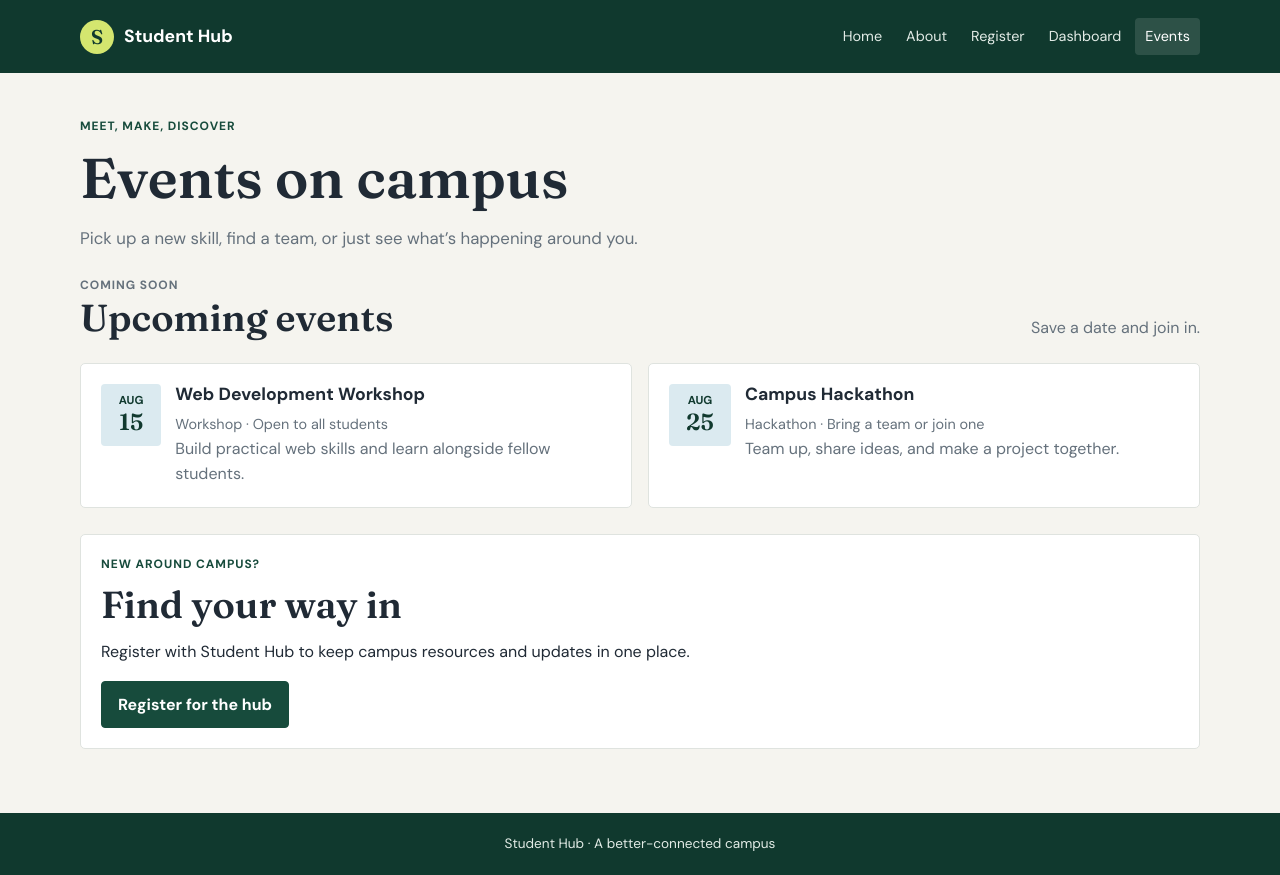
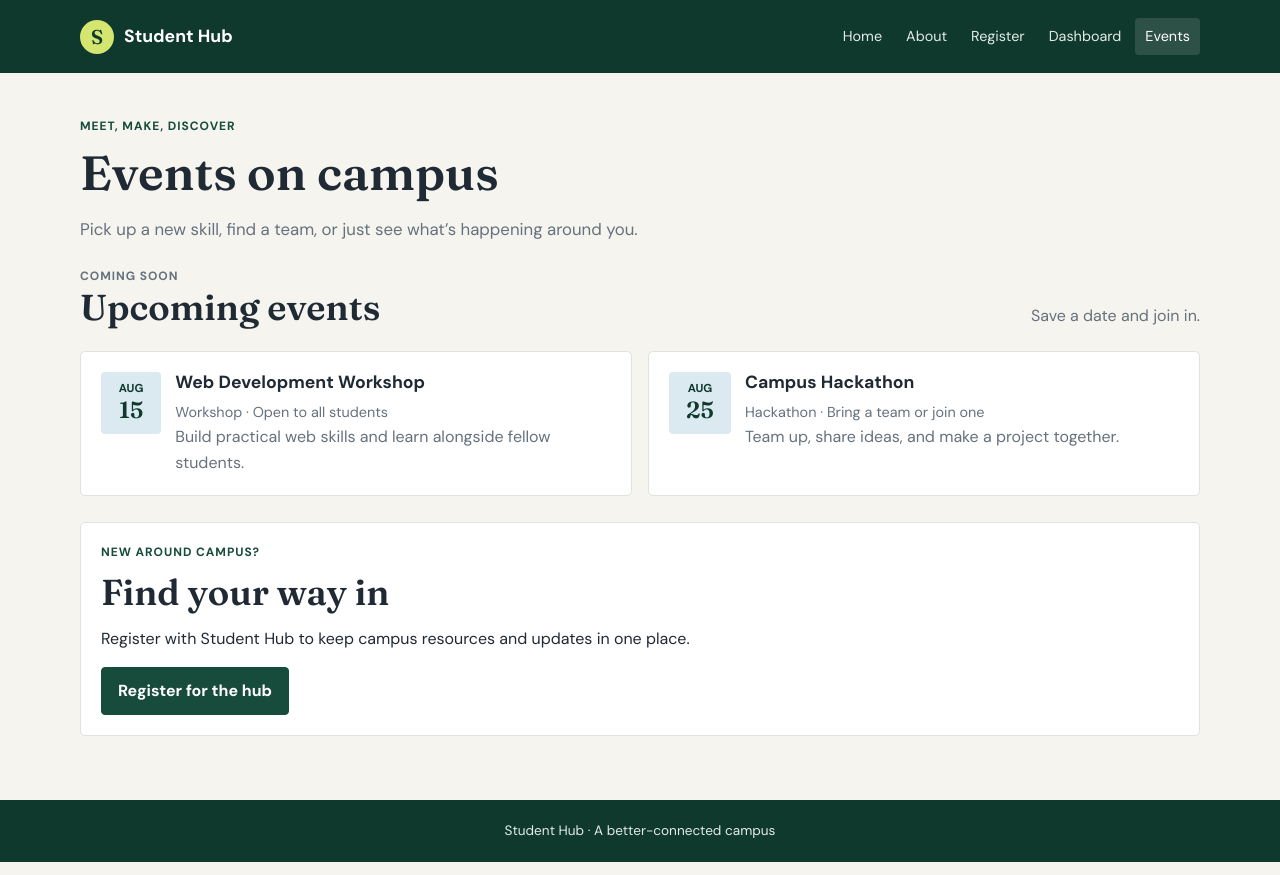
Before and after one commit to d26aiml088-Ashara-Keval/WebTech, a PHP site: page /events.html in a window 1280 px wide. Run offline with PHP 8.4, Linux system fonts and the light colour scheme.

Commit message:
prac3 again

```diff
--- a/D26AIML088/events.html
+++ b/D26AIML088/events.html
@@ -38,7 +38,7 @@
             </div>
             <div class="event-grid">
                 <article class="event-card">
-                    <time class="event-date" datetime="2026-08-15"><span>Aug</span><strong>15</strong></time>
+                    <time class="event-date" datetime="2027-08-15"><span>Aug</span><strong>15</strong></time>
                     <div>
                         <h3>Web Development Workshop</h3>
                         <p class="event-meta">Workshop · Open to all students</p>
@@ -46,7 +46,7 @@
                     </div>
                 </article>
                 <article class="event-card">
-                    <time class="event-date" datetime="2026-08-25"><span>Aug</span><strong>25</strong></time>
+                    <time class="event-date" datetime="2027-08-25"><span>Aug</span><strong>25</strong></time>
                     <div>
                         <h3>Campus Hackathon</h3>
                         <p class="event-meta">Hackathon · Bring a team or join one</p>
--- a/D26AIML088/register.html
+++ b/D26AIML088/register.html
@@ -29,7 +29,7 @@
             <p class="lede">Set up your profile to keep campus resources and updates close at hand.</p>
         </header>
         <div class="registration-layout">
-            <form class="registration-form" action="about.html" method="get">
+            <form class="registration-form" method="post">
                 <div class="form-grid">
                     <div class="form-field">
                         <label for="full-name">Full name</label>
--- a/D26AIML088/style.css
+++ b/D26AIML088/style.css
@@ -135,12 +135,12 @@ h2 {
 
 h1 {
     margin-bottom: 14px;
-    font-size: clamp(2.25rem, 9vw, 4.4rem);
+    font-size: 2.5rem;
     letter-spacing: 0;
 }
 
 h2 {
-    font-size: clamp(1.65rem, 5vw, 2.35rem);
+    font-size: 1.9rem;
     letter-spacing: 0;
 }
 
@@ -339,7 +339,7 @@ h3 {
 }
 
 .page-intro h1 {
-    font-size: clamp(2.15rem, 8vw, 3.5rem);
+    font-size: 2.35rem;
 }
 
 .registration-layout {
@@ -507,6 +507,18 @@ h3 {
 }
 
 @media (min-width: 640px) {
+    h1 {
+        font-size: 3.5rem;
+    }
+
+    h2 {
+        font-size: 2.25rem;
+    }
+
+    .page-intro h1 {
+        font-size: 3rem;
+    }
+
     .header-inner {
         flex-direction: row;
         align-items: center;
@@ -563,6 +575,10 @@ h3 {
 }
 
 @media (min-width: 900px) {
+    h1 {
+        font-size: 4rem;
+    }
+
     .page-shell {
         padding-top: 44px;
     }
```
